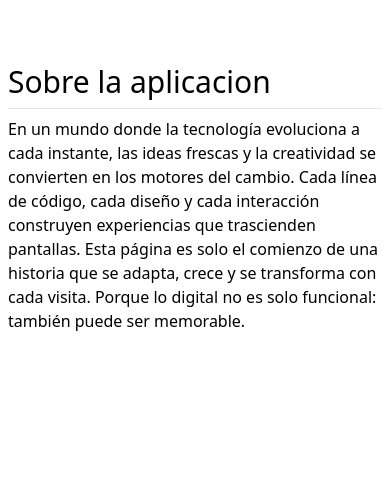
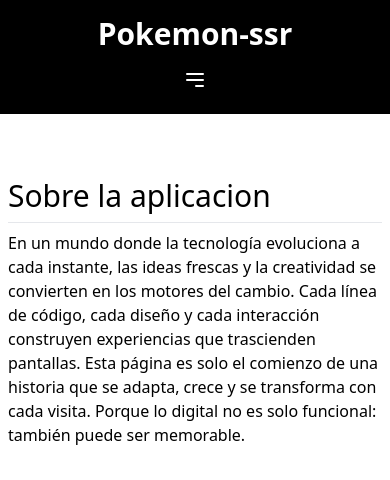
Before and after one commit to andres-rpenuela/udemy-angular-pro, an Angular app in the folder PRJ00002/pokemon-ssr/: page /about in a window 390 px wide. Shown: the top 480 px of the page. Built offline with nearby package versions, Linux system fonts and the light colour scheme.

Commit message:
[PRJ000003] feat: se añade el navbar y la configuracion de routerlink y routerLinkActive

```diff
--- a/PRJ00002/pokemon-ssr/src/app/app.html
+++ b/PRJ00002/pokemon-ssr/src/app/app.html
@@ -1,4 +1,4 @@
-<!-- Todo NabVar -->
+<navbar [title]="title()"></navbar>
 
 <div class="max-w-3xl m-auto mt-16 px-2">
   <router-outlet/>
--- a/PRJ00002/pokemon-ssr/src/app/app.ts
+++ b/PRJ00002/pokemon-ssr/src/app/app.ts
@@ -1,9 +1,10 @@
 import { Component, signal } from '@angular/core';
 import { RouterOutlet } from '@angular/router';
+import { NavbarComponent } from "./shared/components/navbar/navbar.component";
 
 @Component({
   selector: 'app-root',
-  imports: [RouterOutlet],
+  imports: [RouterOutlet, NavbarComponent],
   templateUrl: './app.html',
   styleUrl: './app.css'
 })
--- /dev/null
+++ b/PRJ00002/pokemon-ssr/src/app/shared/components/navbar/navbar.component.html
@@ -0,0 +1,40 @@
+<nav class="bg-black p-4">
+  <div class="container mx-auto flex flex-col lg:flex-row justify-between items-center">
+    <div class="text-white font-bold text-3xl mb-4 lg:mb-0 hover:text-orange-600 hover:cursor-pointer">
+      {{title() | titlecase}}
+    </div>
+
+    <!-- Botón hamburguesa solo visible en pantallas pequeñas -->
+    <div class="lg:hidden">
+      <button (click)="toggleMenu()" class="text-white focus:outline-none">
+        <svg
+          class="h-6 w-6"
+          fill="none"
+          stroke="currentColor"
+          viewBox="0 0 24 24"
+          xmlns="http://www.w3.org/2000/svg"
+        >
+          <path
+            stroke-linecap="round"
+            stroke-linejoin="round"
+            stroke-width="2"
+            d="M4 6h16M4 12h16m-7 6h7"
+          ></path>
+        </svg>
+      </button>
+    </div>
+
+    <!-- Menú de navegación -->
+    <!-- [ngClass]="{ 'hidden': !isOpen, 'block': isOpen, 'lg:flex': true }" -->
+    <div
+      class="lg:flex lg:flex-row lg:space-x-4 lg:mt-0 mt-4 flex flex-col items-center text-xl"
+      [class.hidden]="!isOpen()"
+      [class.block]="isOpen()"
+    >
+      <a routerLink="/" class="text-white px-4 py-2 hover:text-orange-600">Home</a>
+      <a [routerLink]="['/pricing']" [routerLinkActive]="['text-orange-600']" [routerLinkActiveOptions]="{exact:true}" class="text-white px-4 py-2 hover:text-orange-600">Pricing</a>
+      <a [routerLink]="['/about']" [routerLinkActive]="['text-orange-600']" [routerLinkActiveOptions]="{exact:true}" class="text-white px-4 py-2 hover:text-orange-600">About</a>
+      <a [routerLink]="['/contact']" [routerLinkActive]="['text-orange-600']" [routerLinkActiveOptions]="{exact:true}" class="text-white px-4 py-2 hover:text-orange-600">Contact Me</a>
+    </div>
+  </div>
+</nav>
--- /dev/null
+++ b/PRJ00002/pokemon-ssr/src/app/shared/components/navbar/navbar.component.ts
@@ -0,0 +1,23 @@
+import { CommonModule } from '@angular/common';
+import { Component, input, OnInit, signal } from '@angular/core';
+import { RouterLink, RouterLinkActive } from '@angular/router';
+
+@Component({
+  selector: 'navbar',
+  imports: [CommonModule,RouterLink,RouterLinkActive],
+  templateUrl: './navbar.component.html',
+  styleUrls: ['./navbar.component.css']
+})
+export class NavbarComponent implements OnInit {
+  public title = input('Portafolio')
+  public isOpen = signal(false);
+
+  constructor() { }
+
+  ngOnInit() {
+  }
+
+  toggleMenu(): void {
+    this.isOpen.update(value => !value);
+  }
+}
```
Also changed, not shown: PRJ00002/pokemon-ssr/src/app/shared/components/navbar/navbar.component.css (added), 1 other file (tests, documents, lock files or other folders).
